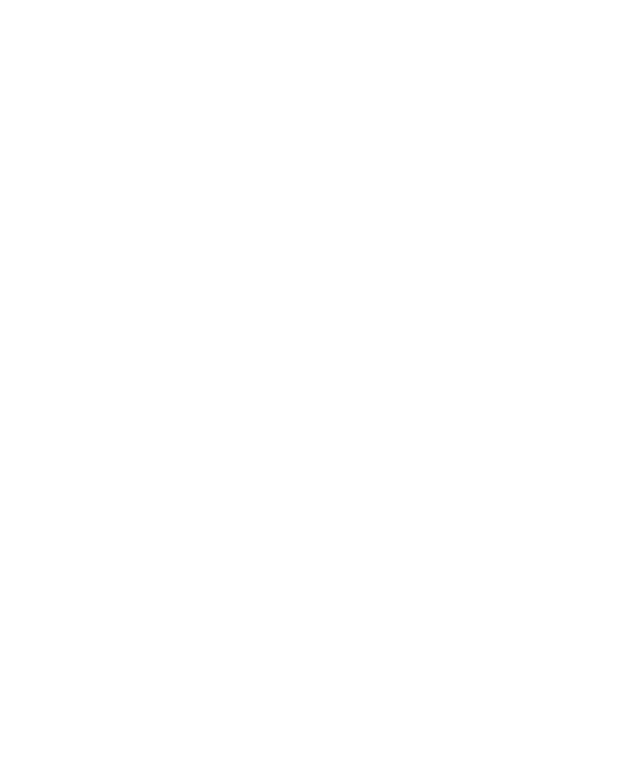
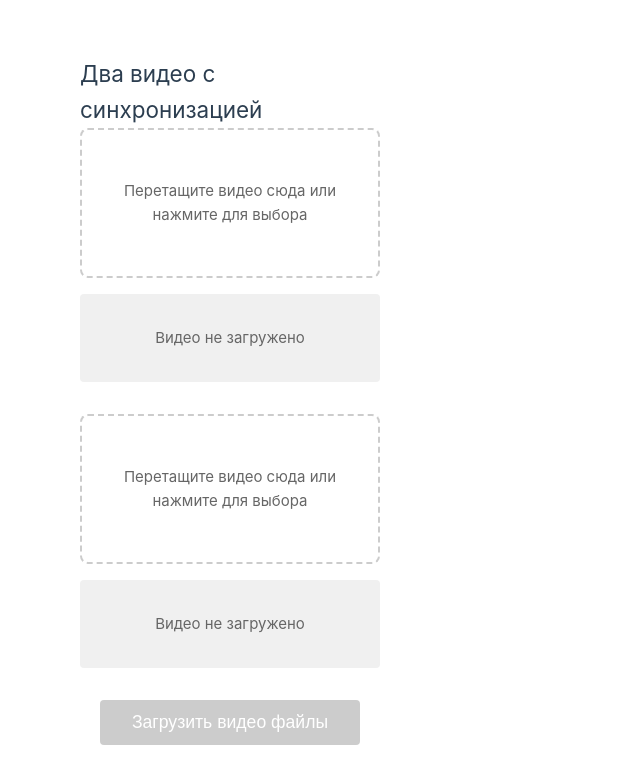
Before and after one commit to moevm/mse1h2026-proc-gaze, a Vue app in the folder frontend/: page /video-player in a window 1280 px wide. Shown: the top 784 px of the page, without its empty margins (0-640 px from the left). Built offline with nearby package versions, Linux system fonts and the light colour scheme.

Commit message:
feat: add upload, player and view

```diff
--- /dev/null
+++ b/frontend/src/components/UploadArea.vue
@@ -0,0 +1,118 @@
+<template>
+  <div
+      class="upload-area"
+      @dragover.prevent
+      @drop.prevent="onDrop"
+      @click="triggerFileInput"
+      :class="{ 'has-file': fileName }"
+  >
+    <input
+        type="file"
+        ref="fileInput"
+        accept="video/*"
+        @change="onFileChange"
+        hidden
+    />
+    <div v-if="!fileName" class="placeholder">
+      <p>Перетащите видео сюда или нажмите для выбора</p>
+    </div>
+    <div v-else class="file-info">
+      <span class="file-name">{{ fileName }}</span>
+      <button @click.stop="clearFile" class="clear-btn">✕</button>
+    </div>
+  </div>
+</template>
+
+<script setup>
+import { ref } from 'vue'
+
+const props = defineProps({
+  fileName: {
+    type: String,
+    default: null
+  }
+})
+
+const emit = defineEmits(['upload', 'clear'])
+
+const fileInput = ref(null)
+
+const triggerFileInput = () => {
+  if (!props.fileName) {
+    fileInput.value.click()
+  }
+}
+
+const onFileChange = (event) => {
+  const file = event.target.files[0]
+  if (file) {
+    processFile(file)
+  }
+}
+
+const onDrop = (event) => {
+  const file = event.dataTransfer.files[0]
+  if (file && file.type.startsWith('video/')) {
+    processFile(file)
+  }
+}
+
+const processFile = (file) => {
+  const url = URL.createObjectURL(file)
+  emit('upload', { file, url, fileName: file.name })
+}
+
+const clearFile = () => {
+  emit('clear')
+  if (fileInput.value) {
+    fileInput.value.value = ''
+  }
+}
+</script>
+
+<style scoped>
+.upload-area {
+  border: 2px dashed #ccc;
+  border-radius: 8px;
+  padding: 2rem;
+  text-align: center;
+  cursor: pointer;
+  transition: background-color 0.2s;
+  min-height: 150px;
+  display: flex;
+  align-items: center;
+  justify-content: center;
+}
+.upload-area:hover {
+  background-color: #f9f9f9;
+}
+.upload-area.has-file {
+  border-style: solid;
+  border-color: #007bff;
+  background-color: #e6f2ff;
+  color: black;
+}
+.placeholder {
+  color: #666;
+}
+.file-info {
+  display: flex;
+  align-items: center;
+  gap: 0.5rem;
+}
+.file-name {
+  font-weight: bold;
+  word-break: break-all;
+}
+.clear-btn {
+  background: none;
+  border: none;
+  color: #ff4444;
+  font-size: 1.2rem;
+  cursor: pointer;
+  padding: 0 0.5rem;
+}
+.clear-btn:hover {
+  color: #cc0000;
+}
+</style>
--- /dev/null
+++ b/frontend/src/components/VideoPlayer.vue
@@ -0,0 +1,93 @@
+<template>
+  <div class="video-player-container">
+    <div v-if="src" class="video-wrapper">
+      <video
+          ref="videoElement"
+          :src="src"
+          controls
+          @play="onPlay"
+          @pause="onPause"
+          @loadedmetadata="onLoadedMetadata"
+      ></video>
+      <div v-if="duration" class="video-info">
+        Длительность: {{ formatDuration(duration) }}
+      </div>
+    </div>
+    <div v-else class="no-video">
+      <p>Видео не загружено</p>
+    </div>
+  </div>
+</template>
+
+<script setup>
+import { ref, watch } from 'vue'
+
+const props = defineProps({
+  src: {
+    type: String,
+    default: null
+  }
+})
+
+const emit = defineEmits(['play', 'pause'])
+
+const videoElement = ref(null)
+const duration = ref(null)
+
+watch(() => props.src, (newSrc) => {
+  if (!newSrc) {
+    duration.value = null
+  }
+})
+
+const onPlay = () => {
+  emit('play')
+}
+
+const onPause = () => {
+  emit('pause')
+}
+
+const onLoadedMetadata = (e) => {
+  duration.value = e.target.duration
+}
+
+const formatDuration = (seconds) => {
+  const h = Math.floor(seconds / 3600)
+  const m = Math.floor((seconds % 3600) / 60)
+  const s = Math.floor(seconds % 60)
+  return [h, m, s]
+      .map(v => v.toString().padStart(2, '0'))
+      .join(':')
+      .replace(/^00:/, '')
+}
+
+defineExpose({
+  play: () => videoElement.value?.play(),
+  pause: () => videoElement.value?.pause()
+})
+</script>
+
+<style scoped>
+.video-player-container {
+  width: 100%;
+  margin-top: 1rem;
+}
+.video-wrapper video {
+  width: 100%;
+  max-height: 300px;
+  background: #000;
+}
+.no-video {
+  padding: 2rem;
+  text-align: center;
+  background: #f0f0f0;
+  border-radius: 4px;
+  color: #666;
+}
+.video-info {
+  margin-top: 0.5rem;
+  font-size: 0.9rem;
+  color: #333;
+}
+</style>
--- a/frontend/src/router/index.js
+++ b/frontend/src/router/index.js
@@ -5,8 +5,8 @@
     routes: [
         {
             path: '/video-player',
-            name: 'VideoPlayer',
-            // component: () => import('@/components/VideoPlayer.vue'),
+            name: 'PlayerView',
+            component: () => import('@/views/UploadPlayerView.vue'),
             meta: { requiresAuth: true, requiresVerification: true }
         },
     ],
--- /dev/null
+++ b/frontend/src/views/UploadPlayerView.vue
@@ -0,0 +1,172 @@
+<template>
+  <div class="dual-video-view">
+    <h2>Два видео с синхронизацией</h2>
+    <div class="row">
+      <div class="column">
+        <UploadArea
+            :fileName="video1FileName"
+            @upload="handleUpload1"
+            @clear="handleClear1"
+        />
+        <VideoPlayer
+            ref="player1"
+            :src="video1Src"
+            @play="onPlay(1)"
+            @pause="onPause(1)"
+        />
+      </div>
+      <div class="column">
+        <UploadArea
+            :fileName="video2FileName"
+            @upload="handleUpload2"
+            @clear="handleClear2"
+        />
+        <VideoPlayer
+            ref="player2"
+            :src="video2Src"
+            @play="onPlay(2)"
+            @pause="onPause(2)"
+        />
+      </div>
+    </div>
+
+    <div class="submit-section">
+      <button
+          @click="submitFiles"
+          :disabled="!canSubmit"
+          class="submit-btn"
+      >
+        Загрузить видео файлы
+      </button>
+    </div>
+  </div>
+</template>
+
+<script setup>
+import { ref, computed } from 'vue'
+import UploadArea from '@/components/UploadArea.vue'
+import VideoPlayer from '@/components/VideoPlayer.vue'
+
+const video1Src = ref(null)
+const video1FileName = ref(null)
+const video1File = ref(null)
+
+const video2Src = ref(null)
+const video2FileName = ref(null)
+const video2File = ref(null)
+
+const player1 = ref(null)
+const player2 = ref(null)
+
+let isSyncing = false
+
+const handleUpload1 = ({ file, url, fileName }) => {
+  if (video1Src.value) {
+    URL.revokeObjectURL(video1Src.value)
+  }
+  video1Src.value = url
+  video1FileName.value = fileName
+  video1File.value = file
+}
+
+const handleUpload2 = ({ file, url, fileName }) => {
+  if (video2Src.value) {
+    URL.revokeObjectURL(video2Src.value)
+  }
+  video2Src.value = url
+  video2FileName.value = fileName
+  video2File.value = file
+}
+
+const handleClear1 = () => {
+  if (video1Src.value) {
+    URL.revokeObjectURL(video1Src.value)
+    video1Src.value = null
+  }
+  video1FileName.value = null
+  video1File.value = null
+}
+
+const handleClear2 = () => {
+  if (video2Src.value) {
+    URL.revokeObjectURL(video2Src.value)
+    video2Src.value = null
+  }
+  video2FileName.value = null
+  video2File.value = null
+}
+
+const onPlay = (sourcePlayer) => {
+  if (isSyncing) return
+  isSyncing = true
+  if (sourcePlayer === 1 && player2.value) {
+    player2.value.play()
+  } else if (sourcePlayer === 2 && player1.value) {
+    player1.value.play()
+  }
+  isSyncing = false
+}
+
+const onPause = (sourcePlayer) => {
+  if (isSyncing) return
+  isSyncing = true
+  if (sourcePlayer === 1 && player2.value) {
+    player2.value.pause()
+  } else if (sourcePlayer === 2 && player1.value) {
+    player1.value.pause()
+  }
+  isSyncing = false
+}
+
+const canSubmit = computed(() => video1File.value && video2File.value)
+
+const submitFiles = () => {
+  if (!canSubmit.value) return
+
+  const formData = new FormData()
+  formData.append('video1', video1File.value)
+  formData.append('video2', video2File.value)
+
+  console.log('Send to server:', video1File.value.name, video2File.value.name)
+
+  //api query
+}
+</script>
+
+<style scoped>
+.dual-video-view {
+  max-width: 1200px;
+  margin: 0 auto;
+  padding: 1rem;
+}
+.row {
+  display: flex;
+  gap: 2rem;
+  flex-wrap: wrap;
+}
+.column {
+  flex: 1 1 400px;
+  min-width: 300px;
+}
+.submit-section {
+  margin-top: 2rem;
+  text-align: center;
+}
+.submit-btn {
+  padding: 0.75rem 2rem;
+  font-size: 1.1rem;
+  background-color: #007bff;
+  color: white;
+  border: none;
+  border-radius: 4px;
+  cursor: pointer;
+  transition: background-color 0.2s;
+}
+.submit-btn:hover:not(:disabled) {
+  background-color: #0056b3;
+}
+.submit-btn:disabled {
+  background-color: #cccccc;
+  cursor: not-allowed;
+}
+</style>
```
Also changed, not shown: 1 other file (tests, documents, lock files or other folders).
